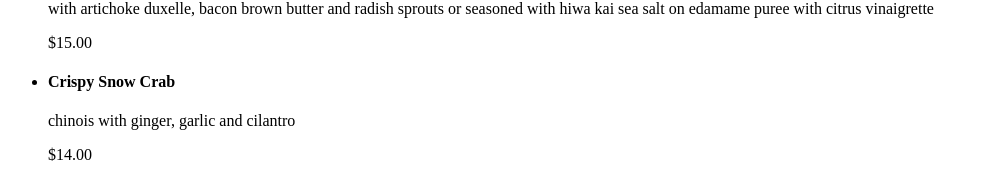
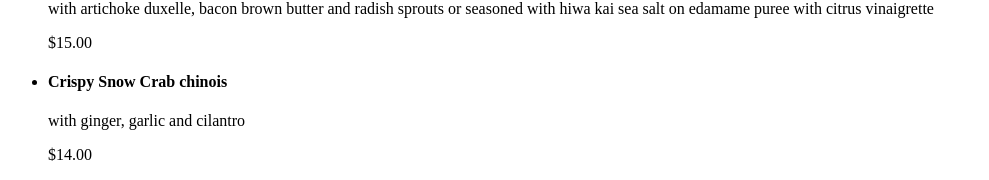
Before and after one commit to fionnkha/fionnkha.github.io, a plain HTML site: page grc338/restaurantmenu/index.html in a window 1280 px wide. Shown: the part 322-502 px from the top of the page, without its empty margins (0-989 px from the left). Drawn offline with Linux system fonts and the light colour scheme.

Commit message:
Update index.html

```diff
--- a/grc338/restaurantmenu/index.html
+++ b/grc338/restaurantmenu/index.html
@@ -19,8 +19,8 @@
             <p> $15.00 </p>
          </li>
          <li>
-            <h4> Crispy Snow Crab </h4>
-            <p> chinois with ginger, garlic and cilantro </p>
+            <h4> Crispy Snow Crab chinois</h4>
+            <p> with ginger, garlic and cilantro </p>
             <p>$14.00</p>
          </li>
          <li>
```
